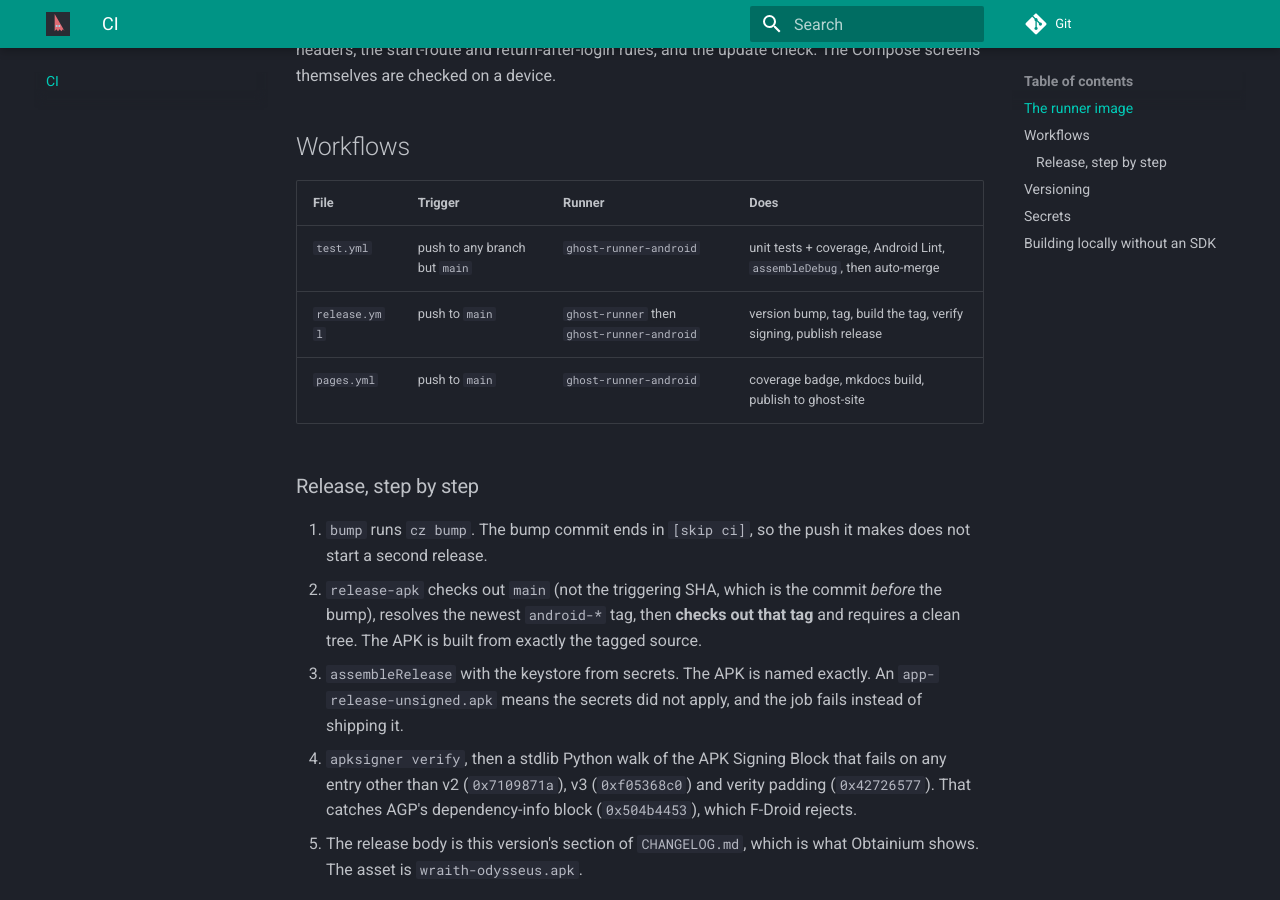
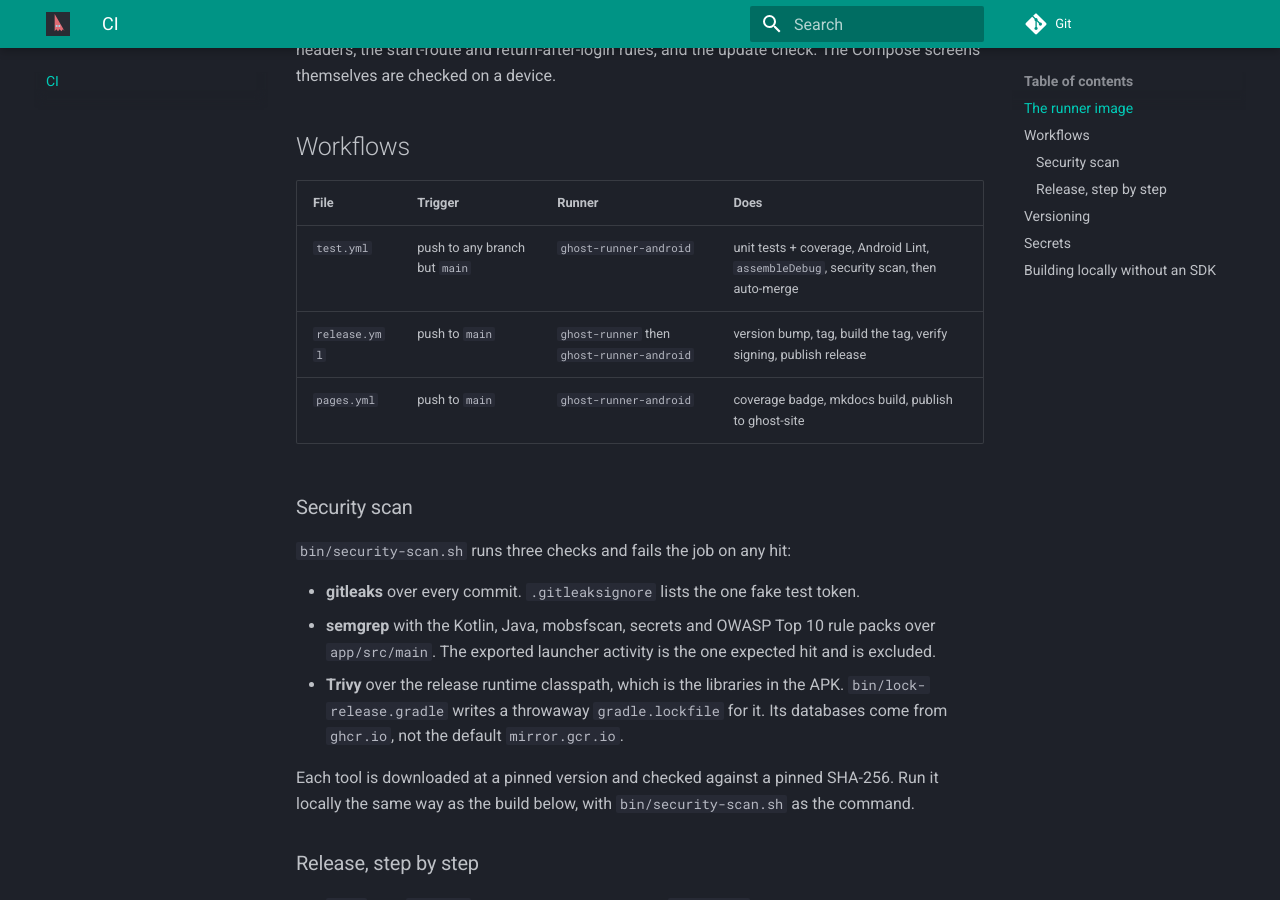
Before and after one commit to wraith-proxy/wraith-odysseus-apk, an MkDocs documentation site: the page built from docs/ci.md, in a window 1280 px wide and 900 px high, scrolled down 646 px. Built offline with MkDocs 1.6.1 and Material for MkDocs 9.7.7, drawn with Linux system fonts in a browser that asks for light colours.

Commit message:
chore/TJP-08102: gitleaks, semgrep and Trivy scan in CI
bin/security-scan.sh downloads each tool at a pinned version, checks a
pinned SHA-256 and fails on any finding. Trivy scans only the release
runtime classpath, with its databases pulled from ghcr.io. The roadmap
tracks baking the tools into the runner image.

```diff
--- a/docs/ci.md
+++ b/docs/ci.md
@@ -27,9 +27,26 @@ the update check. The Compose screens themselves are checked on a device.
 
 | File | Trigger | Runner | Does |
 |---|---|---|---|
-| `test.yml` | push to any branch but `main` | `ghost-runner-android` | unit tests + coverage, Android Lint, `assembleDebug`, then auto-merge |
+| `test.yml` | push to any branch but `main` | `ghost-runner-android` | unit tests + coverage, Android Lint, `assembleDebug`, security scan, then auto-merge |
 | `release.yml` | push to `main` | `ghost-runner` then `ghost-runner-android` | version bump, tag, build the tag, verify signing, publish release |
 | `pages.yml` | push to `main` | `ghost-runner-android` | coverage badge, mkdocs build, publish to ghost-site |
+
+### Security scan
+
+`bin/security-scan.sh` runs three checks and fails the job on any hit:
+
+- **gitleaks** over every commit. `.gitleaksignore` lists the one fake test
+  token.
+- **semgrep** with the Kotlin, Java, mobsfscan, secrets and OWASP Top 10
+  rule packs over `app/src/main`. The exported launcher activity is the one
+  expected hit and is excluded.
+- **Trivy** over the release runtime classpath, which is the libraries in the
+  APK. `bin/lock-release.gradle` writes a throwaway `gradle.lockfile` for it.
+  Its databases come from `ghcr.io`, not the default `mirror.gcr.io`.
+
+Each tool is downloaded at a pinned version and checked against a pinned
+SHA-256. Run it locally the same way as the build below, with
+`bin/security-scan.sh` as the command.
 
 ### Release, step by step
 
```
Also changed, not shown: docs/ROADMAP.md (+6 -0 lines), 4 other files.
